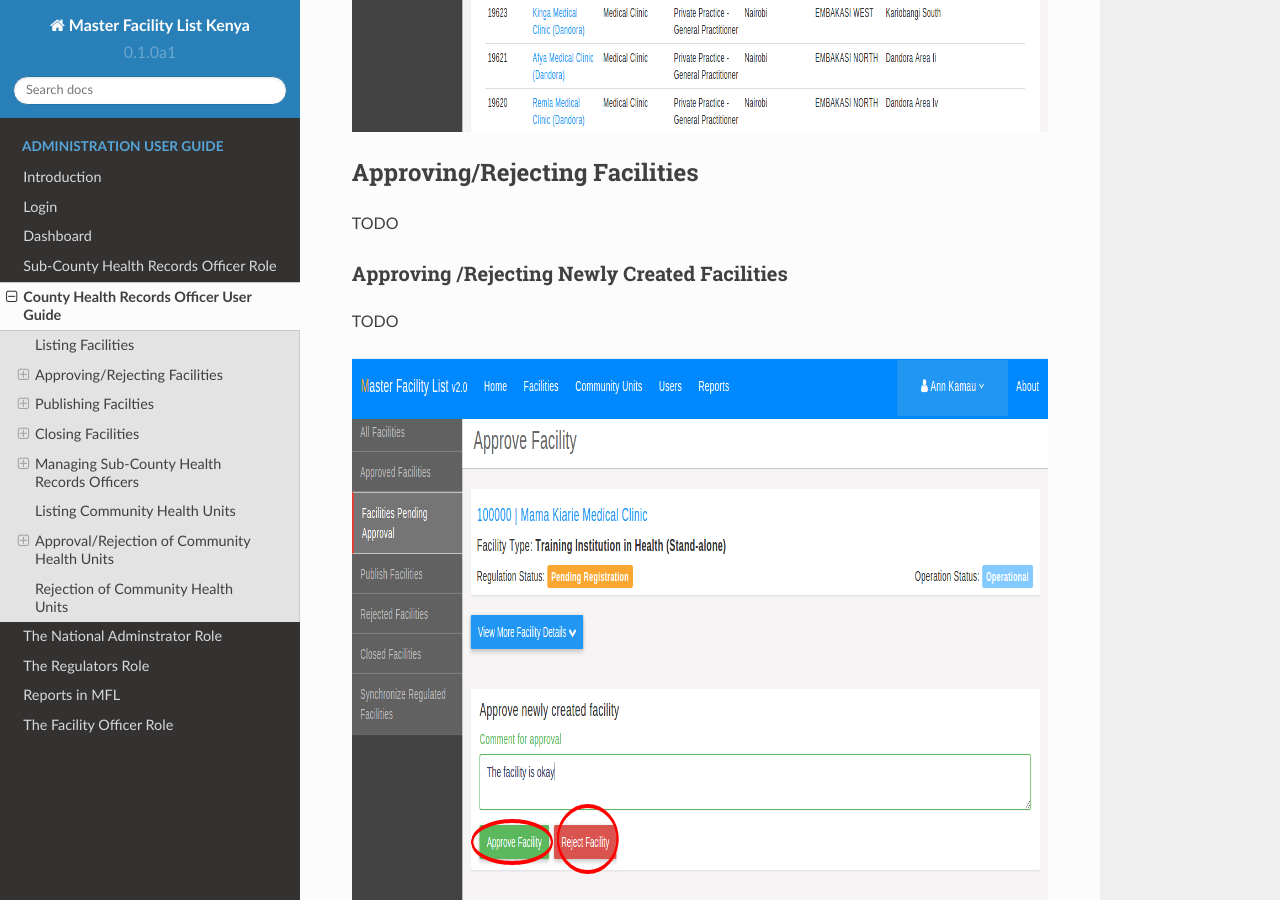
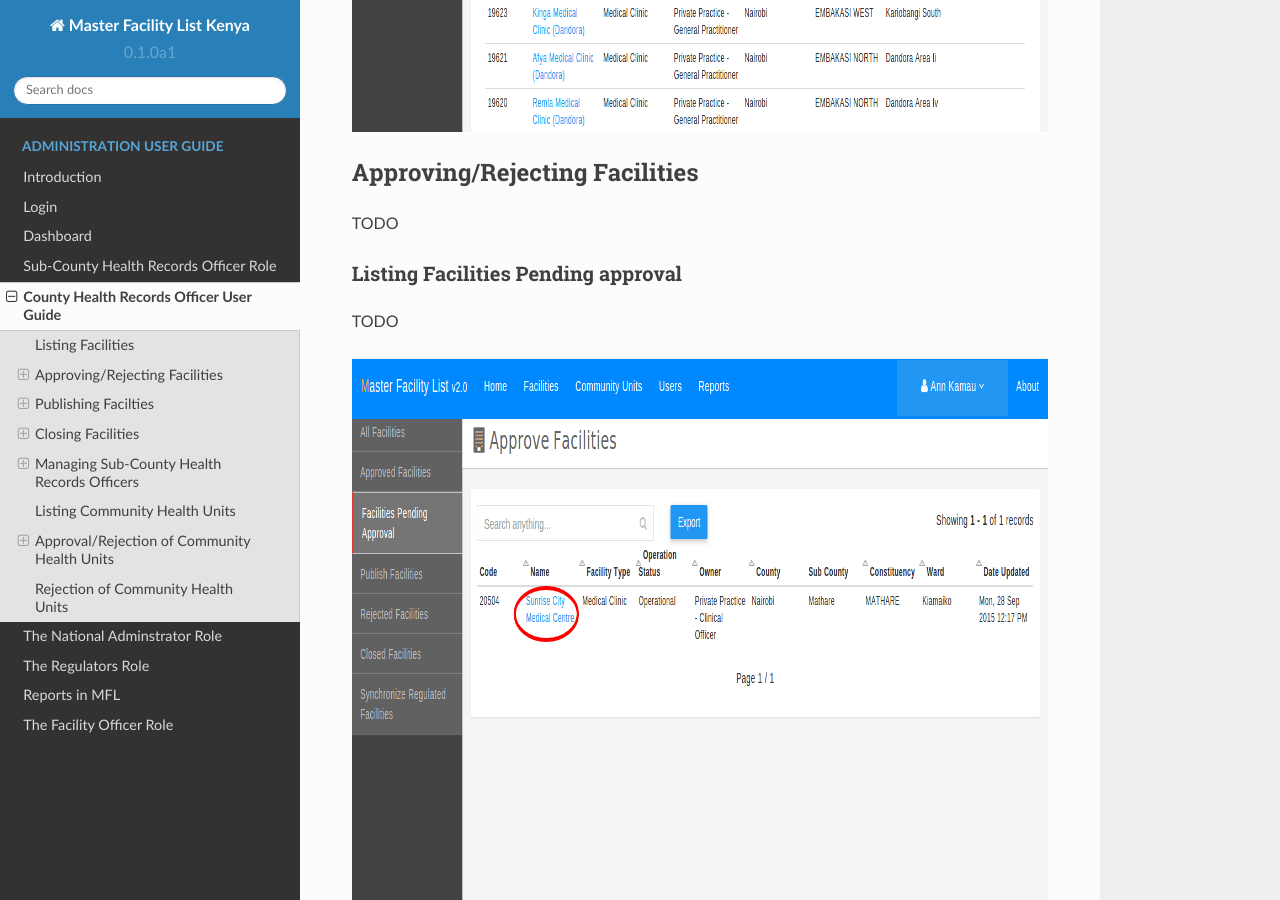
Before and after one commit to MasterFacilityList/mfl_admin_docs, a Sphinx documentation site: the page built from docs/03_chrio.rst, in a window 1280 px wide and 900 px high, scrolled down 1089 px. Built offline with Sphinx 7.4.7 and the Read the Docs theme 2.0.0, drawn with Linux system fonts in a browser that asks for light colours; some of the changed lines change nothing that is shown.

Commit message:
Update screenshots

```diff
--- a/docs/03_chrio.rst
+++ b/docs/03_chrio.rst
@@ -15,6 +15,16 @@
 Approving/Rejecting Facilities
 ++++++++++++++++++++++++++++++++++++++
 TODO
+
+Listing Facilities Pending approval
+------------------------------------------
+TODO
+
+
+.. figure:: /_images/chrio/04_a_facilities_pending_approval_list.png
+    :scale: 100%
+    :alt: List of facilities pending approval
+
 
 Approving /Rejecting Newly Created Facilities
 ---------------------------------------------------
@@ -75,31 +85,42 @@
 
 .. figure:: /_images/chrio/06_facilities_pending_publishing.png
     :scale: 100%
-    :alt: Approve Newly Created Facilities
+    :alt: : List of facilities pending approval
 
 
 .. figure:: /_images/chrio/facility_publish.png
     :scale: 100%
-    :alt: Approve Newly Created Facilities
+    :alt: Publish a facility
 
 
 Unpublishing a facility
 ---------------------------------
 TODO
 
-.. figure:: /_images/chrio/facility_publish.png
+.. figure:: /_images/chrio/06_c_facility_unpublish.png
     :scale: 100%
     :alt: Approve Newly Created Facilities
 
+.. figure:: /_images/chrio/06_d_facility_unpublish.png
+    :scale: 100%
+    :alt: Unpublish a published facility
 
 
 Closing Facilities
 +++++++++++++++++++++++++++++++++++++++++++
 TODO
 
+.. figure:: /_images/chrio/07_a_closing_a_facility.png
+    :scale: 100%
+    :alt: Close a facility
+
+.. figure:: /_images/chrio/07_b_closing_a_facility.png
+    :scale: 100%
+    :alt: Close a facility
+
 .. figure:: /_images/chrio/07_closing_a_facility.png
     :scale: 100%
-    :alt: Approve Newly Created Facilitie
+    :alt: Close a facility
 
 Listing Closed Facilities
 -----------------------------------------------
@@ -194,6 +215,25 @@
 TODO
 
 
+Deleting a user
+-------------------------------
+
+
+.. figure:: /_images/chrio/10_c_user_delete.png
+    :scale: 100%
+    :alt: Delete User
+
+.. figure:: /_images/chrio/10_d_user_delete.png
+    :scale: 100%
+    :alt: Delete User
+
+
+.. figure:: /_images/chrio/10_e_user_delete.png
+    :scale: 100%
+    :alt: Delete User
+
+
+
 Listing Community Health Units
 ++++++++++++++++++++++++++++++++++++++++++++
 TODO
@@ -234,6 +274,11 @@
 TODO
 
 
+.. figure:: /_images/chrio/12_a_approved_community_units.png
+    :scale: 100%
+    :alt: Update user detail
+
+
 Rejection of Community Health Units
 ++++++++++++++++++++++++++++++++++++++++
 TODO
```
Also changed, not shown: docs/_images/chrio/04_a_facilities_pending_approval_list.png (added), docs/_images/chrio/06_c_facility_unpublish.png (added), docs/_images/chrio/06_d_facility_unpublish.png (added), docs/_images/chrio/06_facilities_pending_publishing.png, docs/_images/chrio/07_a_closing_a_facility.png (added), docs/_images/chrio/07_b_closing_a_facility.png (added), docs/_images/chrio/09_b_user_basic_details.png, docs/_images/chrio/09_c_user_contacts.png, docs/_images/chrio/09_d_assign_user_group.png, docs/_images/chrio/09_e_assign_user_sub_county.png, docs/_images/chrio/09_g_user_created.png, docs/_images/chrio/10_b_user_edit_basic.png, docs/_images/chrio/10_c_user_delete.png (added), docs/_images/chrio/10_d_user_delete.png (added), 3 more files.
